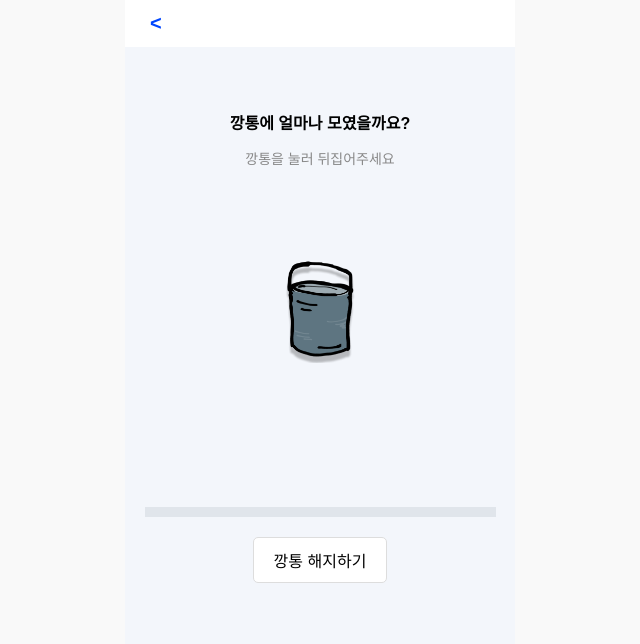
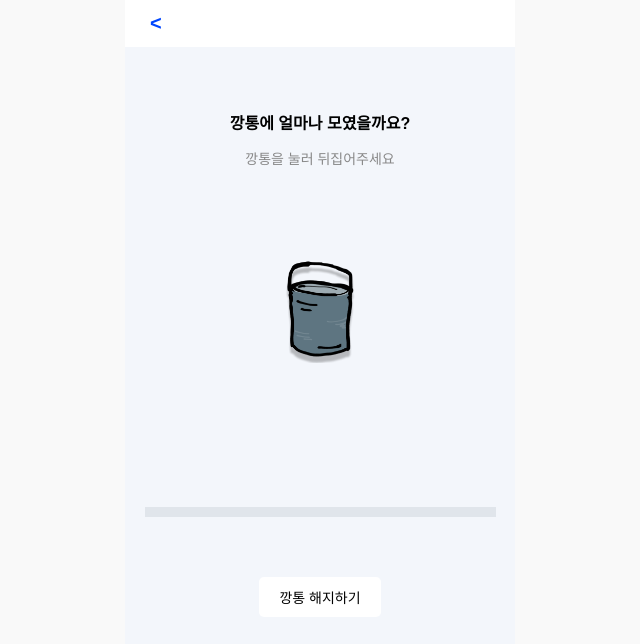
Before and after one commit to Jyebin/shinhan_team2_SOL_the_front, a React (Create React App) app: page /MyCanPage in a window 1280 px wide. Shown: the top 644 px of the page, without its empty margins (320-960 px from the left). Built offline with nearby package versions, Linux system fonts and the light colour scheme; a web font is replaced by a local one.

Commit message:
design: Change button
- 버튼 스타일 변경, 위치 조정

```diff
--- a/src/assets/myCan/TerminateButton.css
+++ b/src/assets/myCan/TerminateButton.css
@@ -7,9 +7,11 @@
 .terminate-button {
     padding: 10px 20px;
     background-color: white;
-    border: 1px solid #ddd;
+    border: none;
     border-radius: 5px;
     cursor: pointer;
-    font-size: 16px;
+    font-size: 14px;
+    font-weight: 500;
+    margin-top: 40px;
     font-family: 'IBM Plex Sans KR', sans-serif;
 }
```
